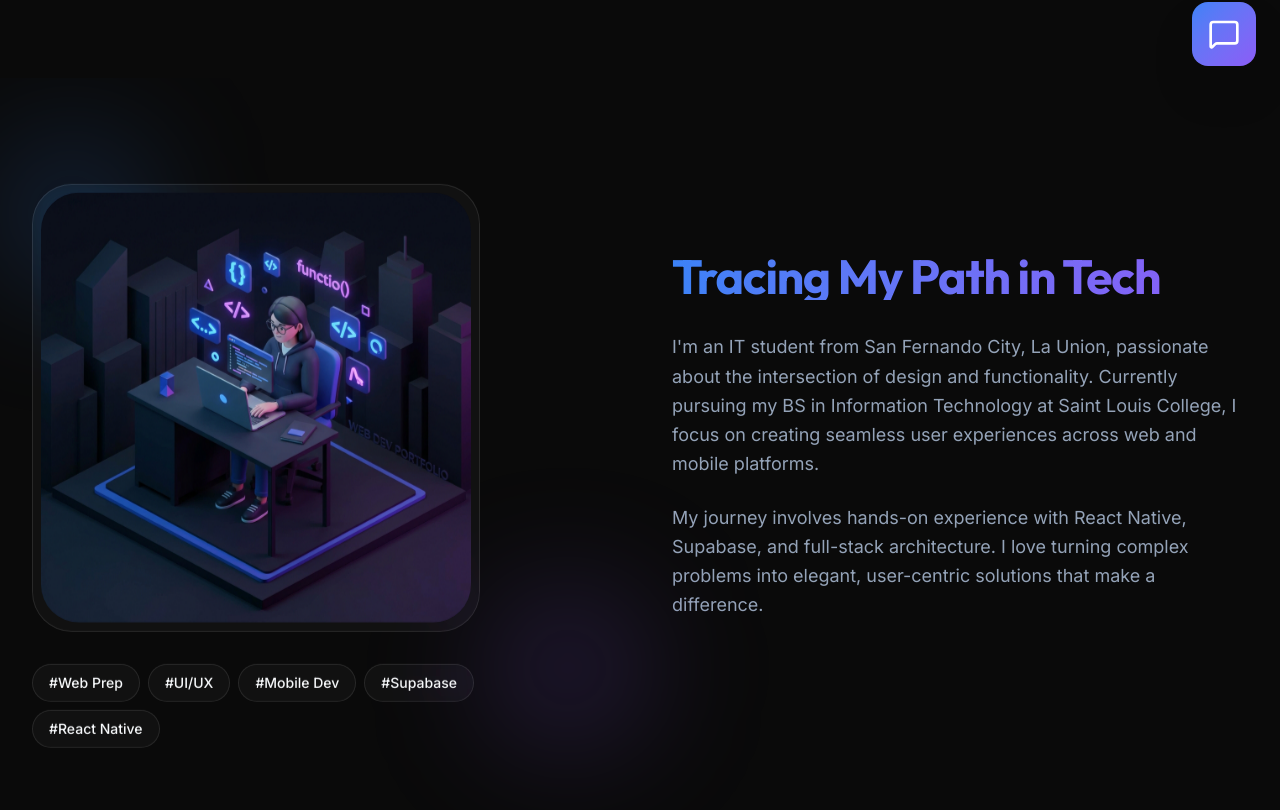
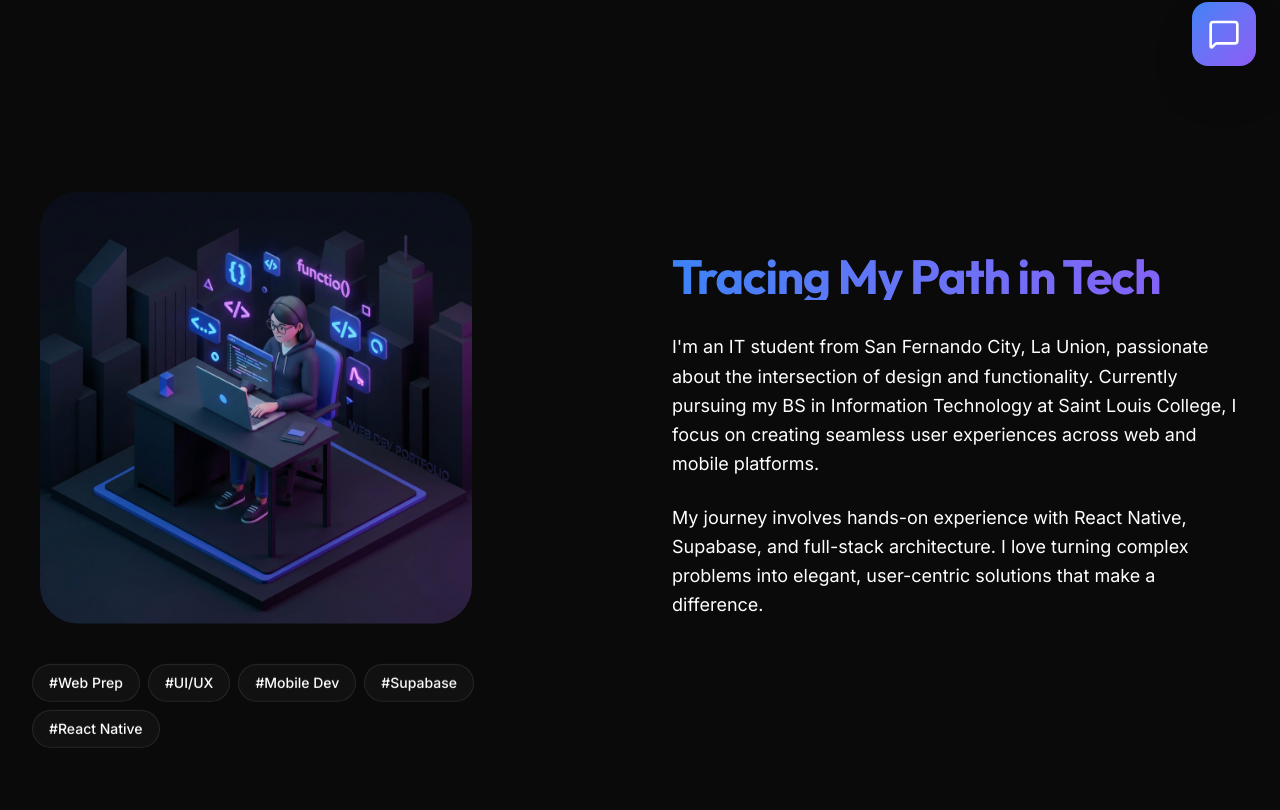
Before and after one commit to Liam018/portfolio, a React (Vite) app: page / in a window 1280 px wide. Shown: the part 710-1520 px from the top of the page. Built offline with nearby package versions, Linux system fonts and the light colour scheme.

Commit message:
feat: implement portfolio components including contact form, navigation, and project highlights

```diff
--- a/src/components/About.jsx
+++ b/src/components/About.jsx
@@ -54,13 +54,13 @@ const About = () => {
             className="flex flex-col items-center lg:items-start relative"
             style={{ y: y1 }}
           >
-            <div className="relative z-10 glass rounded-[40px] p-2 overflow-hidden aspect-square max-w-md w-full mx-auto lg:mx-0">
+            <div className="relative z-10 p-2 overflow-hidden aspect-square max-w-md w-full mx-auto lg:mx-0">
                <motion.img
                 src={profileIllustration}
                 alt="Profile Illustration"
                 className="w-full h-full object-cover rounded-[38px]"
                 animate={{
-                  y: [0, -15, 0],
+                  y: [0, -5, 0],
                 }}
                 transition={{
                   duration: 6,
@@ -82,15 +82,7 @@ const About = () => {
               ))}
             </div>
 
-            {/* Background blobs with parallax */}
-            <motion.div
-              style={{ y: y2 }}
-              className="absolute -top-10 -left-10 w-40 h-40 bg-primary/20 rounded-full blur-3xl -z-10"
-            />
-            <motion.div
-              style={{ y: y3 }}
-              className="absolute -bottom-10 -right-10 w-40 h-40 bg-secondary/20 rounded-full blur-3xl -z-10"
-            />
+
           </motion.div>
 
           {/* Right Side: Content */}
@@ -104,26 +96,12 @@ const About = () => {
               Tracing My Path in Tech
             </h2>
 
-            <p className="text-lg text-text-muted leading-relaxed mb-6">
+            <p className="text-lg text-text leading-relaxed mb-6 justify-center">
               I'm an IT student from San Fernando City, La Union, passionate about the intersection of design and functionality. Currently pursuing my BS in Information Technology at Saint Louis College, I focus on creating seamless user experiences across web and mobile platforms.
             </p>
-            <p className="text-lg text-text-muted leading-relaxed mb-10">
+            <p className="text-lg text-text leading-relaxed mb-10 justify-center">
               My journey involves hands-on experience with React Native, Supabase, and full-stack architecture. I love turning complex problems into elegant, user-centric solutions that make a difference.
             </p>
-
-            {/* <div className="grid grid-cols-2 gap-4">
-              {infoCards.map((card, index) => (
-                <motion.div
-                  key={index}
-                  whileHover={{ y: -5, transition: { type: "spring", stiffness: 300, damping: 20 } }}
-                  className="glass p-5 rounded-2xl border-white/5"
-                >
-                  <span className={`block text-2xl font-bold ${card.color}`}>{card.value}</span>
-                  <span className="block text-sm font-semibold text-text mt-1">{card.label}</span>
-                  <span className="block text-xs text-text-muted mt-0.5">{card.sub}</span>
-                </motion.div>
-              ))}
-            </div> */}
           </motion.div>
 
         </div>
--- a/src/components/Contact.jsx
+++ b/src/components/Contact.jsx
@@ -152,7 +152,7 @@ const Contact = () => {
                         type="text"
                         name="user_name"
                         required
-                        className="w-full bg-white/3 border border-border rounded-2xl px-5 py-3.5 focus:outline-none focus:border-primary/50 transition-colors text-text"
+                        className="w-full bg-black/5 dark:bg-white/5 border border-border rounded-2xl px-5 py-3.5 focus:outline-none focus:border-primary/50 transition-colors text-text placeholder:text-text-muted/70"
                         placeholder="John Doe"
                       />
                     </div>
@@ -162,7 +162,7 @@ const Contact = () => {
                         type="email"
                         name="user_email"
                         required
-                        className="w-full bg-white/3 border border-border rounded-2xl px-5 py-3.5 focus:outline-none focus:border-primary/50 transition-colors text-text"
+                        className="w-full bg-black/5 dark:bg-white/5 border border-border rounded-2xl px-5 py-3.5 focus:outline-none focus:border-primary/50 transition-colors text-text placeholder:text-text-muted/70"
                         placeholder="john@example.com"
                       />
                     </div>
@@ -173,7 +173,7 @@ const Contact = () => {
                       type="text"
                       name="subject"
                       required
-                      className="w-full bg-white/3 border border-border rounded-2xl px-5 py-3.5 focus:outline-none focus:border-primary/50 transition-colors text-text"
+                      className="w-full bg-black/5 dark:bg-white/5 border border-border rounded-2xl px-5 py-3.5 focus:outline-none focus:border-primary/50 transition-colors text-text placeholder:text-text-muted/70"
                       placeholder="Project Discussion"
                     />
                   </div>
@@ -183,7 +183,7 @@ const Contact = () => {
                       name="message"
                       required
                       rows="3"
-                      className="w-full bg-white/3 border border-border rounded-2xl px-5 py-3.5 focus:outline-none focus:border-primary/50 transition-colors text-text resize-none"
+                      className="w-full bg-black/5 dark:bg-white/5 border border-border rounded-2xl px-5 py-3.5 focus:outline-none focus:border-primary/50 transition-colors text-text placeholder:text-text-muted/70 resize-none"
                       placeholder="Tell me about your project..."
                     ></textarea>
                   </div>
--- a/src/components/ProjectHighlight.jsx
+++ b/src/components/ProjectHighlight.jsx
@@ -46,7 +46,7 @@ const ProjectHighlight = () => {
   const prev = () => setCurrentIndex((prev) => (prev - 1 + highlights.length) % highlights.length);
 
   return (
-    <section ref={containerRef} id="project-highlight" className="py-20 bg-white/1 overflow-hidden">
+    <section ref={containerRef} id="project-highlight" className="py-20 overflow-hidden">
       <motion.div
         style={{ opacity, scale, transformOrigin: 'center center', willChange: 'transform, opacity' }}
         className="max-w-7xl mx-auto px-4 sm:px-6 lg:px-8"
--- a/src/components/Skills.jsx
+++ b/src/components/Skills.jsx
@@ -125,7 +125,7 @@ const Skills = () => {
                     whileHover={{ scale: 1.05, y: -2, transition: { type: "spring", stiffness: 300, damping: 20 } }}
                     className="flex items-center px-3 py-1.5 rounded-xl bg-text/5 border border-border text-sm text-text-muted hover:text-text hover:bg-text/10 hover:border-primary/30 transition-all cursor-default"
                   >
-                    <CheckCircle2 className="w-3 h-3 mr-1.5 text-primary opacity-50" />
+                    <CheckCircle2 className="w-3 h-3 mr-1.5 text-primary" />
                     {skill}
                   </motion.div>
                 ))}
--- a/src/components/ThemeToggle.jsx
+++ b/src/components/ThemeToggle.jsx
@@ -20,9 +20,47 @@ const ThemeToggle = () => {
     }
   }, [isDark]);
 
+  const toggleTheme = (event) => {
+    const isAppearanceTransition = document.startViewTransition &&
+      !window.matchMedia('(prefers-reduced-motion: reduce)').matches;
+
+    if (!isAppearanceTransition) {
+      setIsDark(!isDark);
+      return;
+    }
+
+    const x = event.clientX;
+    const y = event.clientY;
+    const endRadius = Math.hypot(
+      Math.max(x, window.innerWidth - x),
+      Math.max(y, window.innerHeight - y)
+    );
+
+    const transition = document.startViewTransition(async () => {
+      setIsDark(!isDark);
+    });
+
+    transition.ready.then(() => {
+      const clipPath = [
+        `circle(0px at ${x}px ${y}px)`,
+        `circle(${endRadius}px at ${x}px ${y}px)`,
+      ];
+      document.documentElement.animate(
+        {
+          clipPath: clipPath,
+        },
+        {
+          duration: 500,
+          easing: 'ease-in-out',
+          pseudoElement: '::view-transition-new(root)',
+        }
+      );
+    });
+  };
+
   return (
     <button
-      onClick={() => setIsDark(!isDark)}
+      onClick={toggleTheme}
       className="p-2.5 rounded-xl glass hover:scale-110 transition-all text-text-muted hover:text-primary relative group flex items-center justify-center w-10 h-10 overflow-hidden"
       aria-label="Toggle Theme"
     >
--- a/src/index.css
+++ b/src/index.css
@@ -3,7 +3,8 @@
 :root {
     --background: #0a0a0a;
     --card: #151515;
-    --text: #f8fafc;
+    --text: #ffffff;
+    /* --text: #f8fafc; */
     --text-muted: #94a3b8;
     --primary: #3b82f6;
     --secondary: #8b5cf6;
@@ -15,13 +16,14 @@
 html.light {
     --background: #f8fafc;
     --card: #ffffff;
-    --text: #0f172a;
+    --text: #000000;
+    /* --text: #0f172a; */
     --text-muted: #475569;
     --primary: #2563eb;
     --secondary: #7c3aed;
     --accent: #059669;
     --border: rgba(0, 0, 0, 0.05);
-    --glass-bg: rgba(0, 0, 0, 0.02);
+    --glass-bg: rgba(0, 0, 0, 0.03);
 }
 
 @theme {
@@ -80,3 +82,10 @@ html.light {
         @apply bg-linear-to-r from-primary to-secondary bg-clip-text text-transparent;
     }
 }
+
+/* View Transitions Support */
+::view-transition-old(root),
+::view-transition-new(root) {
+  animation: none;
+  mix-blend-mode: normal;
+}
```
Also changed, not shown: src/components/Navbar.jsx (+74 -22 lines).
